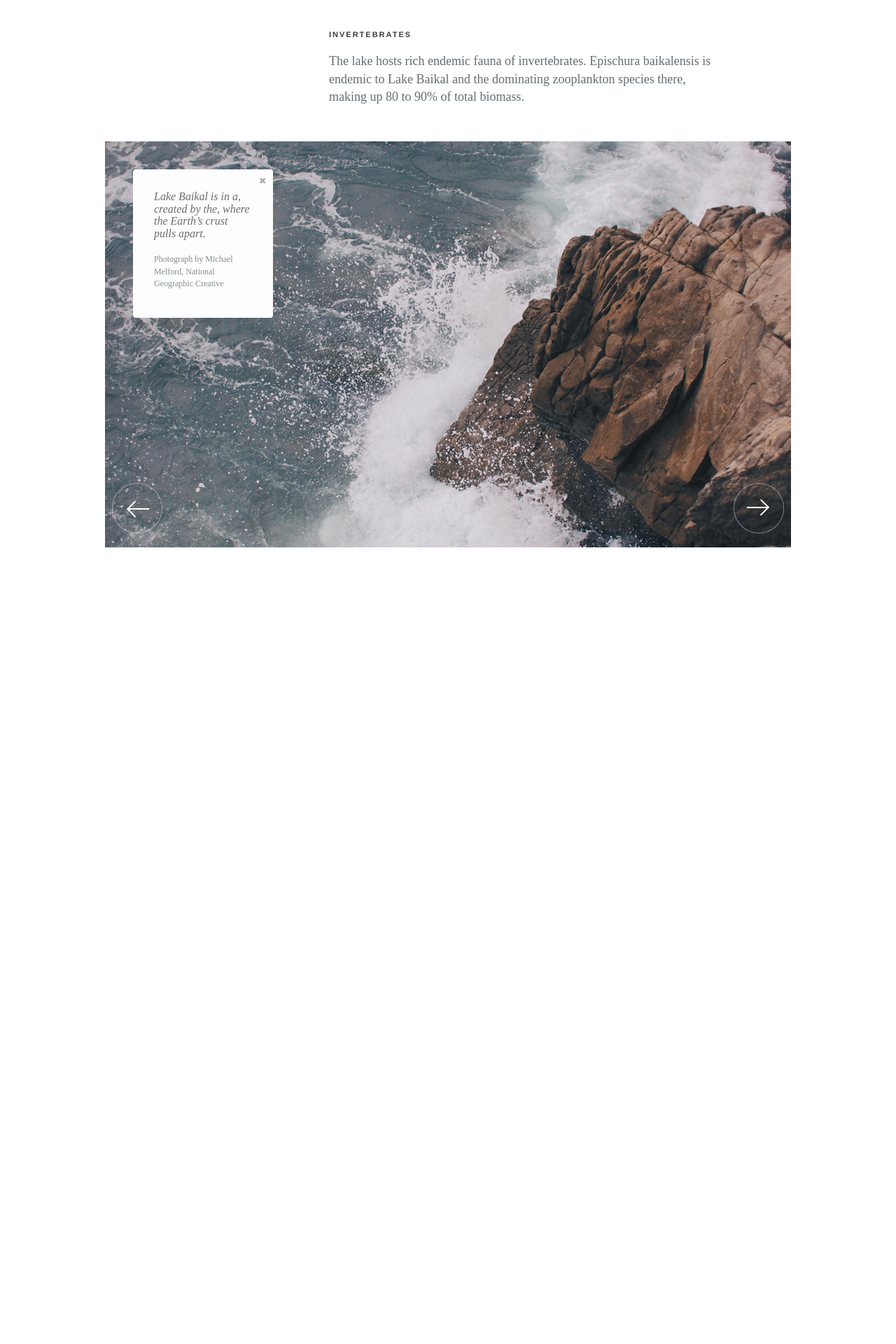
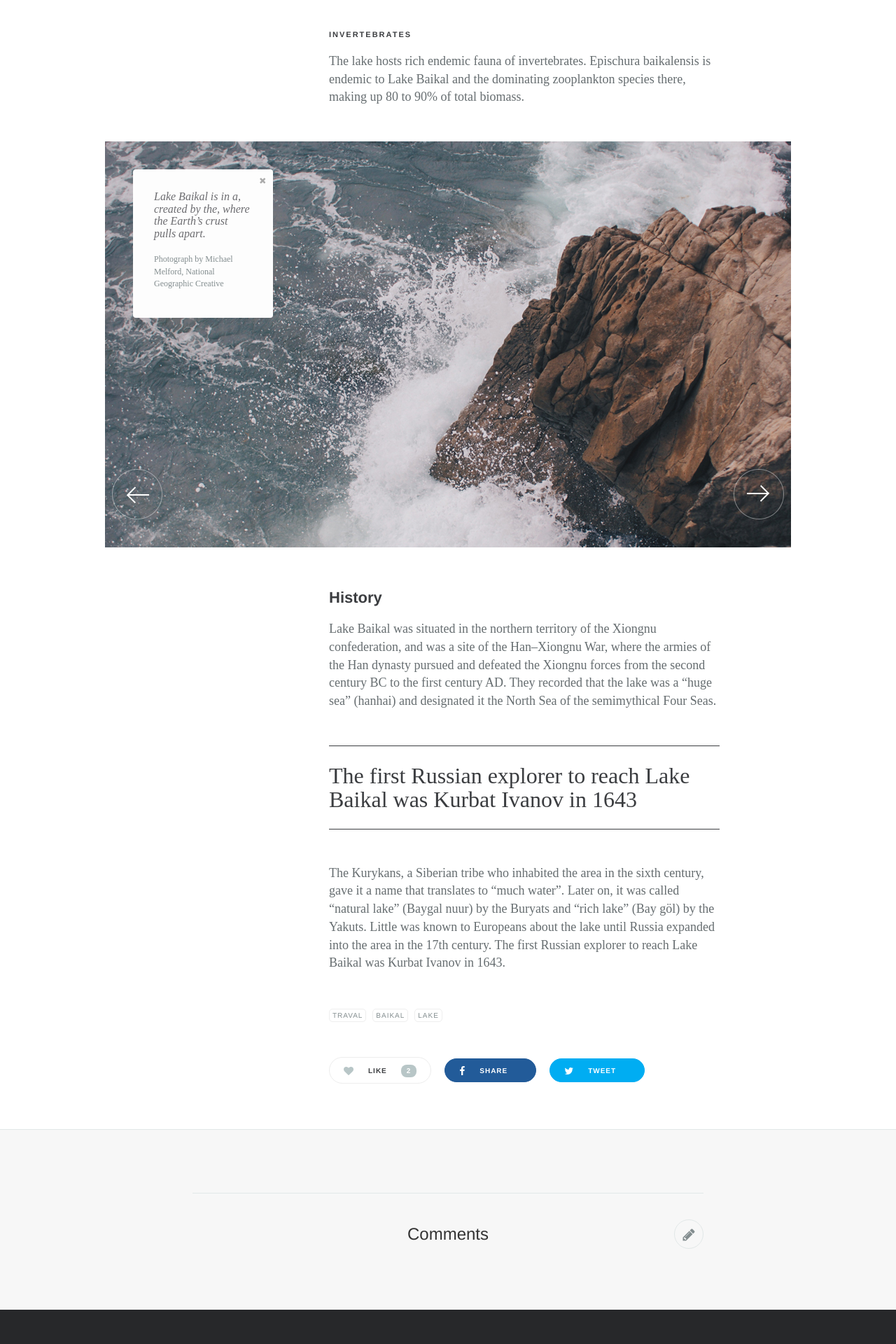
Before and after one commit to kulachat/portfolio, a PHP site: page /Baikal in a window 1280 px wide. Shown: the part 840-2760 px from the top of the page at 70% size. Before the commit the page ends 1622 px from the top, so only its background shows below. Run offline with PHP 8.4, Linux system fonts and the light colour scheme; some libraries are stand-ins or nearby versions; some web fonts are replaced.

Commit message:
Update Section article

```diff
--- a/Baikal/index.html
+++ b/Baikal/index.html
@@ -66,7 +66,6 @@
             <div class="group-content-inline-block">
               <span class="date-time"><span class="fa fa-clock-o"></span> June 11, 2014 9:26 pm</span>
               <span>
-                <span class="stats-content"><span class="fa fa-heart"></span> 124</span>
                 <span class="stats-content"><span class="fa fa-comment"></span> 13</span>
               </span>
               <span>
@@ -144,8 +143,50 @@
           <div class="swiper-button-prev"></div>
           <div class="swiper-button-next"></div>
         </div>
+        <!-- End Slider -->
+
+        <div class="main-content-article">
+          <div class="">
+            <h3>History</h3>
+            <p>
+              Lake Baikal was situated in the northern territory of the Xiongnu confederation, and was a site of the Han–Xiongnu War, where the armies of the Han dynasty pursued and defeated the Xiongnu forces from the second century BC to the first century AD. They recorded that the lake was a “huge sea” (hanhai) and designated it the North Sea of the semimythical Four Seas.
+            </p>
+            <blockquote cite="http://">
+              The first Russian explorer to reach Lake Baikal was Kurbat Ivanov in 1643
+            </blockquote>
+            <p>
+              The Kurykans, a Siberian tribe who inhabited the area in the sixth century, gave it a name that translates to “much water”. Later on, it was called “natural lake” (Baygal nuur) by the Buryats and “rich lake” (Bay göl) by the Yakuts. Little was known to Europeans about the lake until Russia expanded into the area in the 17th century. The first Russian explorer to reach Lake Baikal was Kurbat Ivanov in 1643.
+            </p>
+          </div>
+
+          <div class="tags">
+            <a href="#"><span class="label-categories">Traval</span></a>
+            <a href="#"><span class="label-categories">BAIKAL</span></a>
+            <a href="#"><span class="label-categories">LAKE</span></a>
+          </div>
+
+          <div class="share-content">
+            <a href="#" class="btn btn-sm-corner"><i class="fa fa-heart"></i><span class="node"> LIKE </span><span class="counts">2</span></a>
+            <a href="#" class="btn btn-sm-corner btn-facebook"><i class="fa fa-facebook"></i><span class="node"> SHARE </span></a>
+            <a href="#" class="btn btn-sm-corner btn-twitter"><i class="fa fa-twitter"></i><span class="node"> TWEET </span></a>
+          </div>
+        </div>
+
+      </div>
+      <!-- Comments -->
+      <div class="section-commnents">
+        <div class="wrapper-comment">
+          <div class="header-comments">
+            <h3 class="title">Comments</h3>
+            <a href="#comments" class="new-comment"><i class="fa fa-pencil"></i></a>
+          </div>
+
+        </div>
       </div>
     </main>
+
+    <footer class="footer-site">
+    </footer>
 
     <script src="//code.jquery.com/jquery-1.11.3.min.js" syn></script>
     <script src="js/swiper.jquery.min.js" syn></script>
--- a/css/baikal.css
+++ b/css/baikal.css
@@ -584,7 +584,7 @@ button.swiper-pagination-bullet {
   position: relative; }
 
 /* Section Hero
-   ========================================================================== */
+========================================================================== */
 .hero-content {
   background-color: #333;
   background-repeat: no-repeat;
@@ -662,6 +662,16 @@ button.swiper-pagination-bullet {
   .main-content-article p {
     font-family: 'PT Serif', serif;
     font-size: 18px; }
+  .main-content-article blockquote {
+    font-family: 'PT Serif', serif;
+    font-size: 32px;
+    line-height: 34px;
+    color: #3b3d40;
+    margin: 5rem 0;
+    border-left: 0;
+    border-top: 1px solid #3b3d40;
+    border-bottom: 1px solid #3b3d40;
+    padding: 25px 0; }
   @media screen and (min-width: 64em) {
     .main-content-article {
       padding-left: 400px;
@@ -727,12 +737,96 @@ button.swiper-pagination-bullet {
   padding: 12px 0;
   display: block; }
 
+.tags {
+  margin: 5rem 0; }
+  .tags .label-categories {
+    color: #838d8f;
+    display: inline-block;
+    margin-right: 5px; }
+
+.share-content {
+  margin: 5rem 0; }
+  .share-content .btn-sm-corner {
+    display: block;
+    color: #3b3d40;
+    border-color: #ededed;
+    vertical-align: middle;
+    transition: 300ms;
+    margin-bottom: 15px; }
+    @media screen and (min-width: 32em) {
+      .share-content .btn-sm-corner {
+        display: inline-block; } }
+    .share-content .btn-sm-corner.btn-facebook {
+      background-color: #225b99;
+      border-color: #225b99;
+      color: #fff; }
+    .share-content .btn-sm-corner.btn-twitter {
+      background-color: #00adf2;
+      border-color: #00adf2;
+      color: #fff; }
+    .share-content .btn-sm-corner:hover {
+      opacity: .8; }
+  @media screen and (min-width: 32em) {
+    .share-content .btn-sm-corner + .btn-sm-corner {
+      margin-left: 15px; } }
+  .share-content .fa {
+    font-size: 14px;
+    vertical-align: middle; }
+  .share-content .fa-heart {
+    color: #b8c6c7; }
+  .share-content .counts {
+    background-color: #b8c6c7;
+    display: inline-block;
+    border-radius: 8px;
+    color: #fff;
+    text-align: center;
+    padding: 2px 8px 1px 8px;
+    vertical-align: middle; }
+  .share-content .node {
+    display: inline-block;
+    margin: 0 20px;
+    vertical-align: middle; }
+
+.section-commnents {
+  background-color: #f7f7f7;
+  border-top: 1px solid #e2e8e8;
+  padding: 5rem 0; }
+  .section-commnents .header-comments {
+    position: relative;
+    text-align: center;
+    margin: 45px 0; }
+  .section-commnents .title {
+    display: inline-block;
+    vertical-align: middle;
+    margin: 0; }
+  .section-commnents .new-comment {
+    width: 42px;
+    height: 42px;
+    font-size: 20px;
+    color: #838d8f;
+    line-height: 42px;
+    border: 1px solid #e2e8e8;
+    border-radius: 100%;
+    text-align: center;
+    position: absolute;
+    right: 0;
+    top: 50%;
+    margin-top: -21px; }
+    .section-commnents .new-comment:hover {
+      border-color: #c6d1d1; }
+
+.wrapper-comment {
+  max-width: 730px;
+  border-top: 1px solid #e2e8e8;
+  margin: auto;
+  margin-top: 4rem; }
+
 /* Section Slider
-   ========================================================================== */
+========================================================================== */
 .section-slider {
   max-width: 980px;
   margin: auto;
-  padding: 0 0 4rem 0; }
+  padding: 0 0 2rem 0; }
   .section-slider .swiper-button-prev, .section-slider .swiper-button-next {
     top: auto;
     bottom: 60px; }
@@ -783,4 +877,8 @@ button.swiper-pagination-bullet {
 .swiper-button-next {
   background-image: url(../img/RightArrow.png); }
 
+.footer-site {
+  background-color: #27282a;
+  padding: 5rem 20px; }
+
 /*# sourceMappingURL=baikal.css.map */
--- a/sass/project_baikal.scss
+++ b/sass/project_baikal.scss
@@ -1,3 +1,4 @@
 @import 'vendors/swiper.min';
 @import 'baikal/fonts';
 @import 'baikal/theme';
+@import 'baikal/slider';
```
Also changed, not shown: sass/baikal/_slider.scss (added, +76 -0 lines), sass/baikal/_theme.scss (+117 -54 lines), 2 other files. Lines whose indentation alone changed are shown as unchanged.
